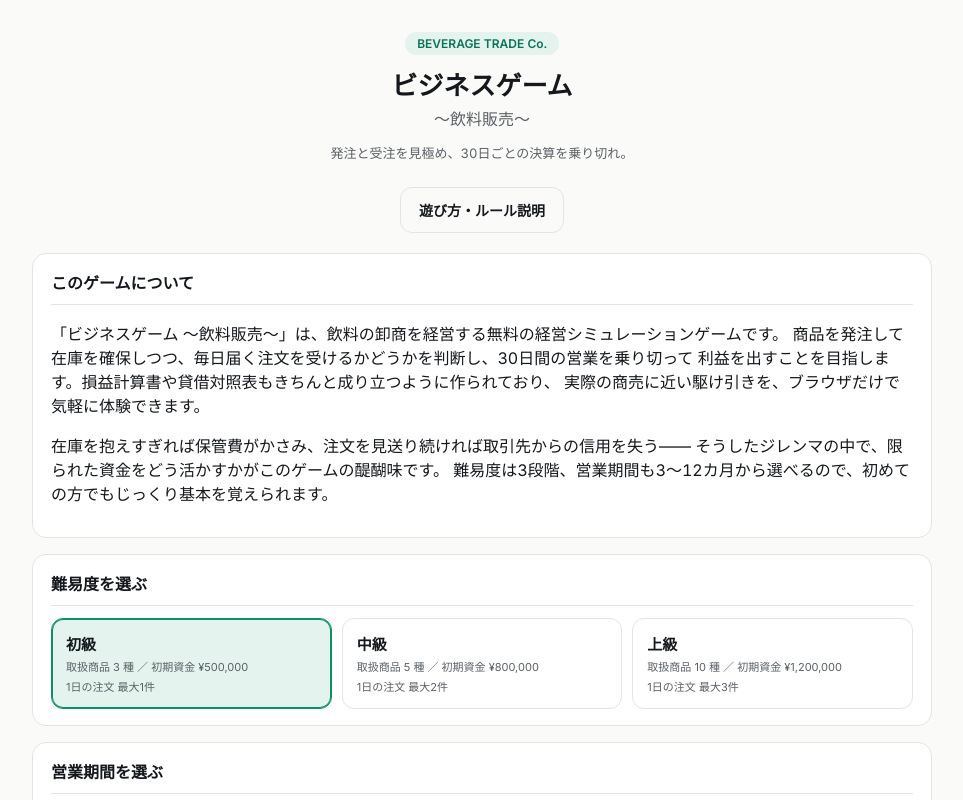
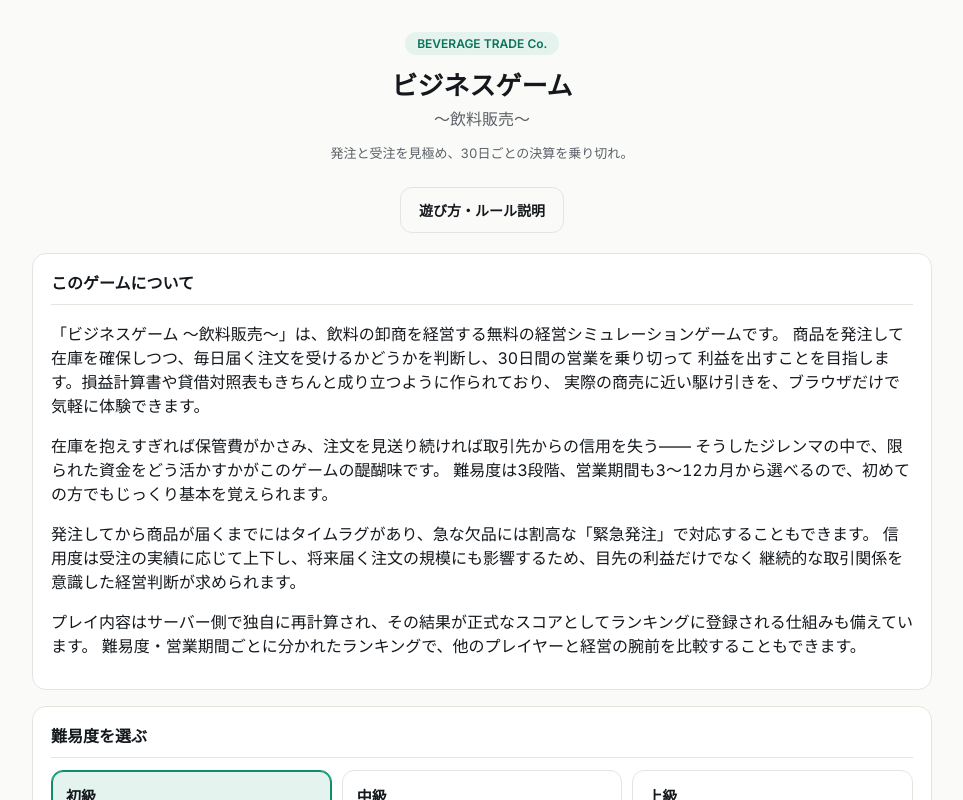
Before and after one commit to shunsuke676s/BusinessGame, a React (Vite) app: page / in a window 1280 px wide. Shown: the top 800 px of the page, without its empty margins (158-1121 px from the left). Built offline with nearby package versions, Linux system fonts and the light colour scheme.

Commit message:
Update BusinessGame.jsx

```diff
--- a/src/BusinessGame.jsx
+++ b/src/BusinessGame.jsx
@@ -668,6 +668,15 @@ function HomeScreen({ difficulty, setDifficulty, duration, setDuration, onStart,
           在庫を抱えすぎれば保管費がかさみ、注文を見送り続ければ取引先からの信用を失う——
           そうしたジレンマの中で、限られた資金をどう活かすかがこのゲームの醍醐味です。
           難易度は3段階、営業期間も3〜12カ月から選べるので、初めての方でもじっくり基本を覚えられます。
+        </p>
+        <p>
+          発注してから商品が届くまでにはタイムラグがあり、急な欠品には割高な「緊急発注」で対応することもできます。
+          信用度は受注の実績に応じて上下し、将来届く注文の規模にも影響するため、目先の利益だけでなく
+          継続的な取引関係を意識した経営判断が求められます。
+        </p>
+        <p>
+          プレイ内容はサーバー側で独自に再計算され、その結果が正式なスコアとしてランキングに登録される仕組みも備えています。
+          難易度・営業期間ごとに分かれたランキングで、他のプレイヤーと経営の腕前を比較することもできます。
         </p>
       </div>
 
```
